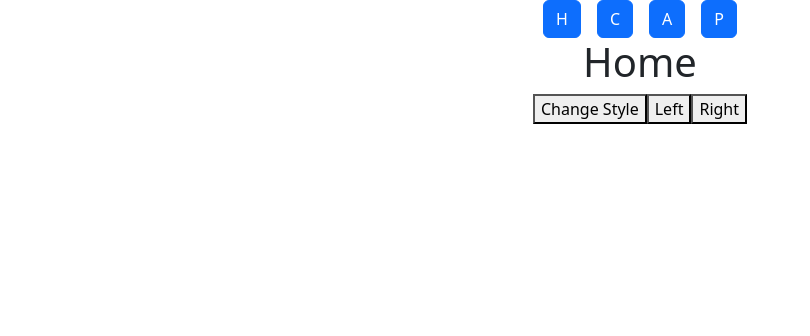
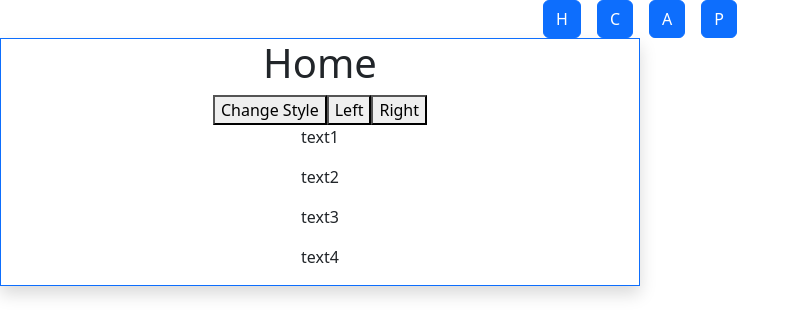
Before and after one commit to akhil-rajarao/ReactConcepts, a React (Create React App) app: page / in a window 1280 px wide. Shown: the top 336 px of the page, without its empty margins (0-810 px from the left). Built offline with nearby package versions, Linux system fonts and the light colour scheme.

Commit message:
use ref upidated

```diff
--- a/src/components/Home.jsx
+++ b/src/components/Home.jsx
@@ -5,8 +5,9 @@ import { Link, Outlet } from "react-router-dom";
 
 export default function Home() {
   const ele = useRef(null);
+  const paragraphs = useRef([]);
   return (
-    <>
+    <div className="w-50 border border-primary shadow box-shadow">
       <h1 ref={ele}>Home</h1>
       <button
         onClick={() => {
@@ -21,8 +22,12 @@ export default function Home() {
       <Link to="right">
         <button>Right</button>
       </Link>
+      <p>text1</p>
+      <p>text2</p>
+      <p>text3</p>
+      <p>text4</p>
       <Outlet />
-    </>
+    </div>
   );
 }
 
```
